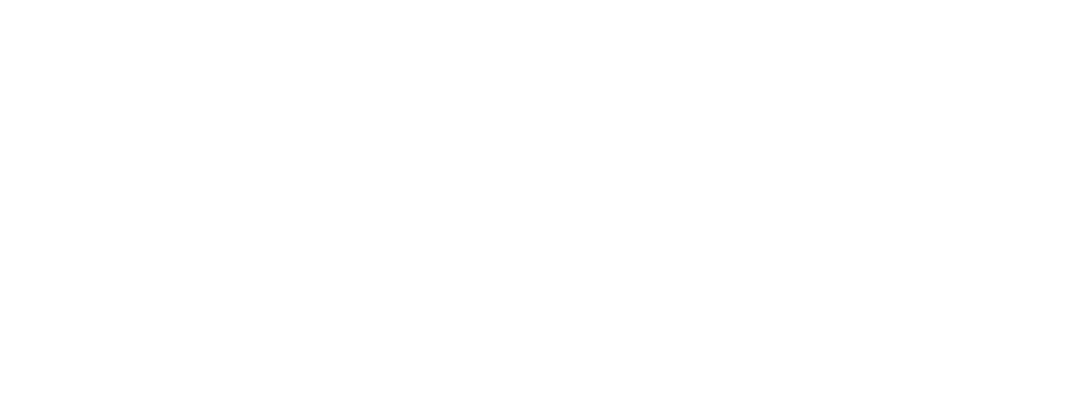
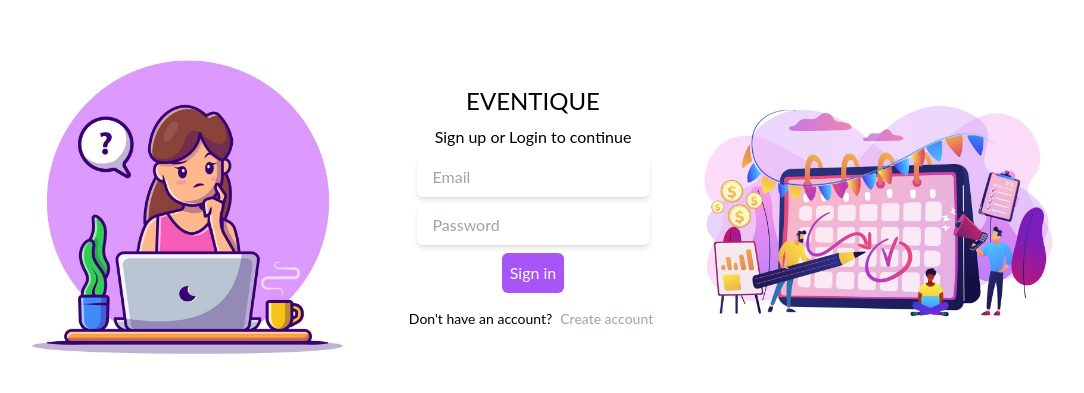
Before and after one commit to regostar/eventique, a React (Create React App) app in the folder frontend/: page /login in a window 1280 px wide. Before the commit this address had no page. Shown: the part 189-582 px from the top of the page, without its empty margins (107-1191 px from the left). Built offline with nearby package versions, Linux system fonts and the light colour scheme.

Commit message:
Minor UI changes to Login page, added event handlers

```diff
--- a/frontend/package.json
+++ b/frontend/package.json
@@ -3,6 +3,7 @@
   "version": "0.1.0",
   "private": true,
   "dependencies": {
+    "axios": "^1.6.8",
     "react": "^18.2.0",
     "react-dom": "^18.2.0",
     "react-router-dom": "^6.22.3",
--- a/frontend/src/App.js
+++ b/frontend/src/App.js
@@ -6,7 +6,7 @@ import Signup from './components/Signup';
 function App() {
   return (
     <Routes>
-      <Route path='/' exact element={<Login/>} />
+      <Route path='/login' exact element={<Login/>} />
       <Route path='/signup' element={<Signup/>} />
       {/* <Route path='/dashboard' element={<Dashboard/>} /> */}
     </Routes>
--- a/frontend/src/components/Login.jsx
+++ b/frontend/src/components/Login.jsx
@@ -1,24 +1,30 @@
 import React, { useState } from 'react';
 import { Link } from 'react-router-dom';
+import axios from 'axios';
+
 import girlImage from '../assets/login/girl.jpeg';
 import calendarImage from '../assets/login/calendar.jpeg';
 
+import {apiEndpoints} from '../utils/apiEndpoints';
+
 export default function Login() {
-  const [username, setUsername] = useState('');
+  const [email, setEmail] = useState('');
   const [password, setPassword] = useState('');
 
-  const handleUsernameChange = (event) => {
-    setUsername(event.target.value);
-  };
+  const inputFieldClass = 'px-4 py-2 rounded-md shadow-md outline-none';
 
-  const handlePasswordChange = (event) => {
-    setPassword(event.target.value);
-  };
+  const handleSignIn = async () => {
+    const resp = await axios.post(apiEndpoints.LOGIN, {
+      email,
+      password
+    },{
+      headers: {
+        'Content-Type': 'application/json'
+      }
+    });
 
-  const handleSignIn = () => {
-    // Implement sign in functionality here using username and password
-    // Write the authentication code for user name password entered and link to Dashboard page
-  };
+    // if successful navigate to home page
+  }
 
   return (
     <>
@@ -34,19 +40,27 @@ export default function Login() {
           <div className='flex justify-center items-center'>
             <input
               type='text'
-              className='px-4 py-2 rounded-md shadow-md border-none'
-              placeholder='Username'
+              className={inputFieldClass}
+              placeholder='Email'
+              value={email}
+              onChange={(e) => setEmail(e.target.value)}
             />
           </div>
           <div className='flex justify-center items-center'>
             <input
               type='password'
-              className='px-4 py-2 rounded-md shadow-md border-none'
+              className={inputFieldClass}
               placeholder='Password'
+              value={password}
+              onChange={(e) => setPassword(e.target.value)}
             />
           </div>
           <div className='flex justify-center items-center'>
-            <button className='rounded-md shadow-s hover:shadow-md p-2 '>
+            <button
+              type='button'
+              className='flex justify-center align-center rounded-md text-white bg-purple-500 hover:shadow-md p-2'
+              onClick={handleSignIn}
+            >
               Sign in
             </button>
           </div>
@@ -54,7 +68,7 @@ export default function Login() {
             <div className='flex gap-1 text-sm'>
               <p className=''>Don't have an account?</p>
               <Link to='/signup'>
-                <p className='text-gray-400 hover:shadow-md hover:text-purple-400'>
+                <p className='text-gray-400 hover:border-b-2 hover:border-purple-500 px-1 transition-all duration-10'>
                   Create account
                 </p>
               </Link>
--- /dev/null
+++ b/frontend/src/utils/apiEndpoints.js
@@ -0,0 +1,3 @@
+export const apiEndpoints = {
+    'LOGIN': ''
+}
```
Also changed, not shown: 1 other file (tests, documents, lock files or other folders).
